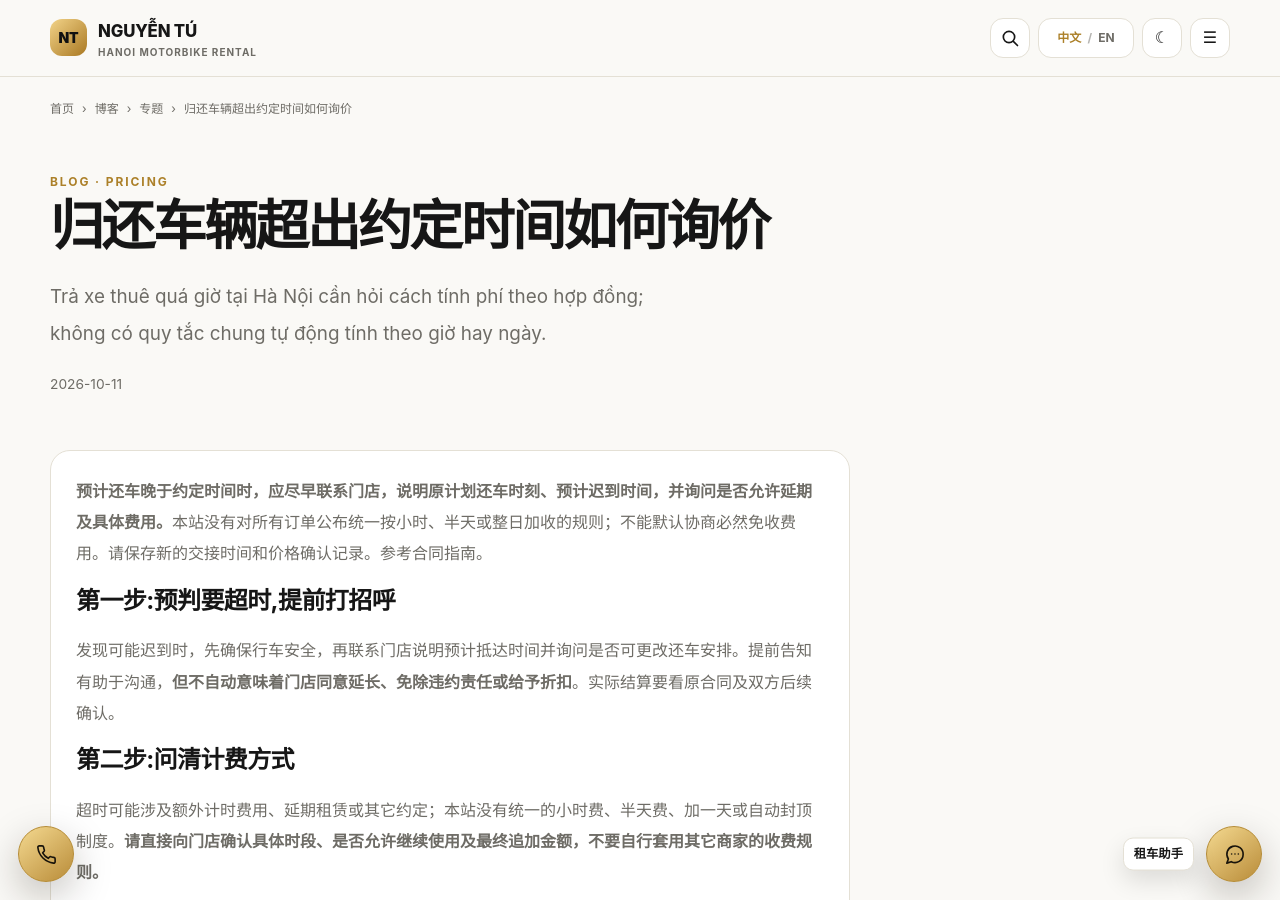
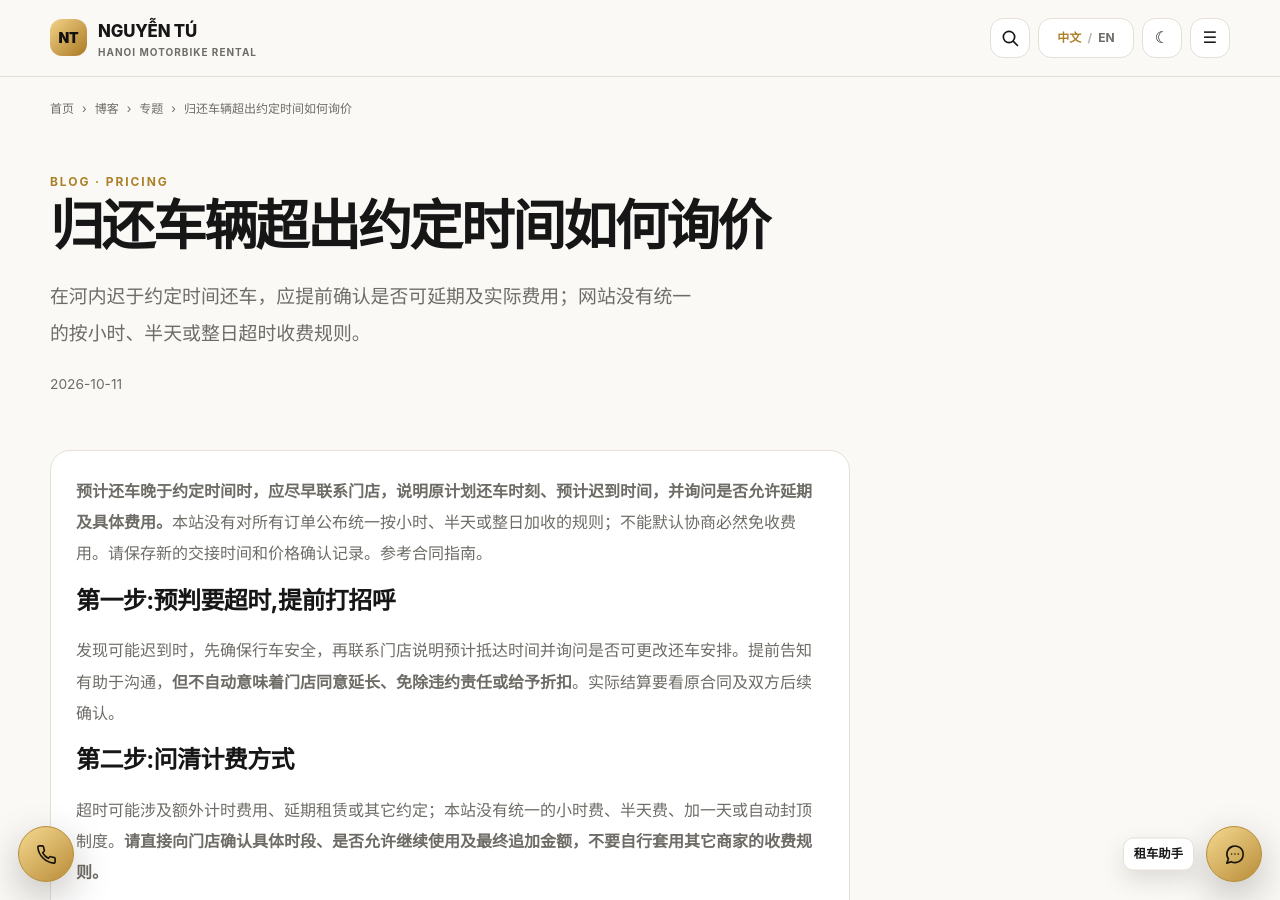
Before and after one commit to thuexemayhanoi/china, a Jekyll site: the page built from _posts/2026-10-11-hanoi-pricing-daily-21.md, in a window 1280 px wide and 900 px high. Built offline with Jekyll 4.4.1, drawn with Linux system fonts in a browser that asks for light colours.

Commit message:
seo(china): fix Chinese meta description for daily-21

```diff
--- a/_posts/2026-10-11-hanoi-pricing-daily-21.md
+++ b/_posts/2026-10-11-hanoi-pricing-daily-21.md
@@ -5,7 +5,7 @@ topic: "pricing"
 subtopic: "daily"
 permalink: "/blog/hanoi-pricing-daily-21/"
 title: "归还车辆超出约定时间如何询价"
-description: "Trả xe thuê quá giờ tại Hà Nội cần hỏi cách tính phí theo hợp đồng; không có quy tắc chung tự động tính theo giờ hay ngày."
+description: "在河内迟于约定时间还车，应提前确认是否可延期及实际费用；网站没有统一的按小时、半天或整日超时收费规则。"
 last_modified_at: "2026-10-12"
 primary_keyword: "河内摩托车日租价格"
 date: "2026-10-11 18:13:23 +0700"
```
